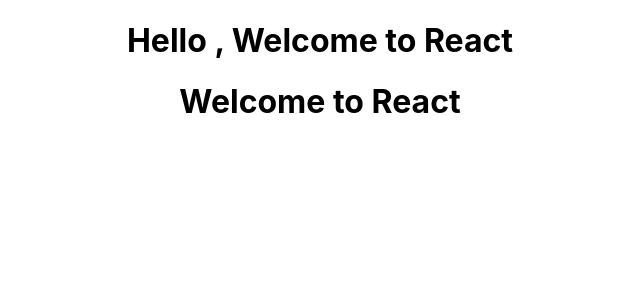
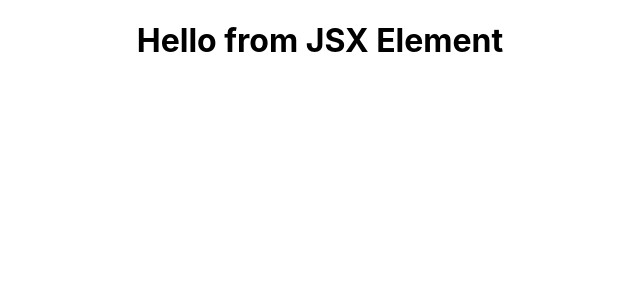
Before and after one commit to Elbie-em/React-Recap, a React (Create React App) app: page / in a window 1280 px wide. Shown: the top 300 px of the page, without its empty margins (320-960 px from the left). Built offline with nearby package versions, Linux system fonts and the light colour scheme.

Commit message:
Render HelloJSX component

```diff
--- a/src/App.js
+++ b/src/App.js
@@ -1,13 +1,11 @@
 import logo from './logo.svg';
 import './App.css';
-import Greet from './components/Greet';
-import Welcome from './components/Welcome';
+import HelloJSX from './components/Hello'
 
 const App = () => {
   return (
     <div className="App">
-      <Greet />
-      <Welcome />
+      <HelloJSX />
     </div>
   );
 }
--- a/src/components/Hello.js
+++ b/src/components/Hello.js
@@ -7,3 +7,5 @@
     </div>
   )
 }
+
+export default HelloJSX
```
